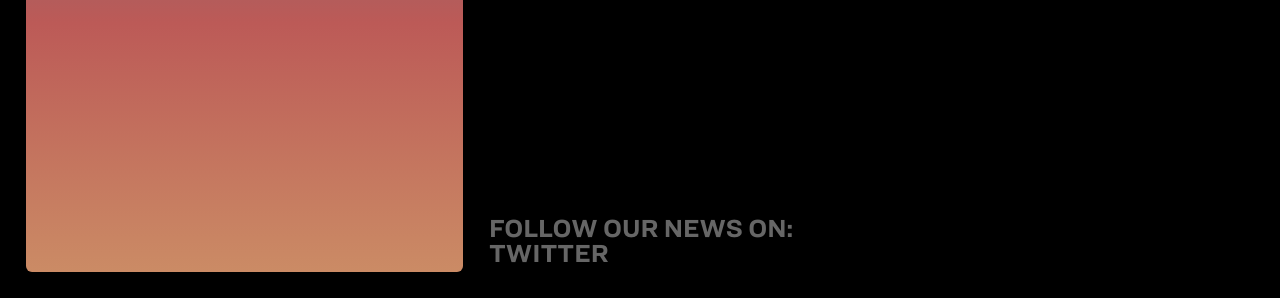
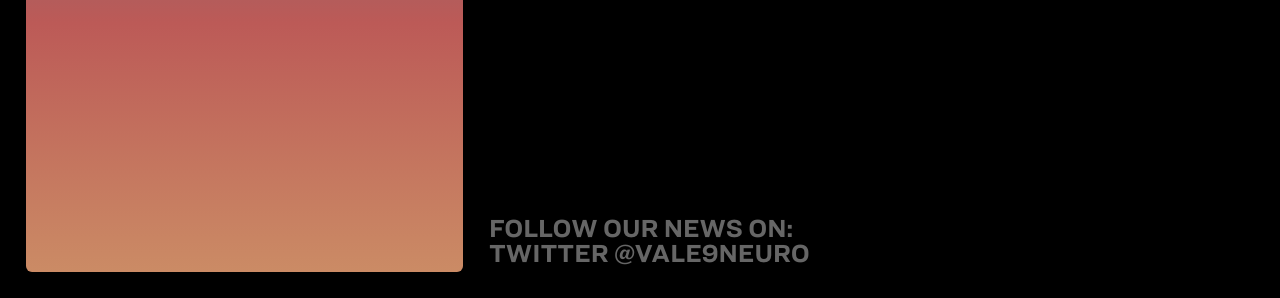
Before and after one commit to Vale9Neuro/Vale9Neuro.github.io, a plain HTML site: page index.html in a window 1280 px wide. Shown: the part 502-800 px from the top of the page. Drawn offline with Linux system fonts and the light colour scheme.

Commit message:
Update index.html

```diff
--- a/index.html
+++ b/index.html
@@ -51,7 +51,7 @@
 				<footer>
 					<p>Follow our news on:</p>
 					<ol>
-						<li><a href="https://twitter.com/Vale9Neuro/">Twitter</a></li>
+						<li><a href="https://twitter.com/intent/follow?screen_name=Vale9Neuro">Twitter @Vale9Neuro</a></li>
 					</ol>
 				</footer>
 			</header>
```
